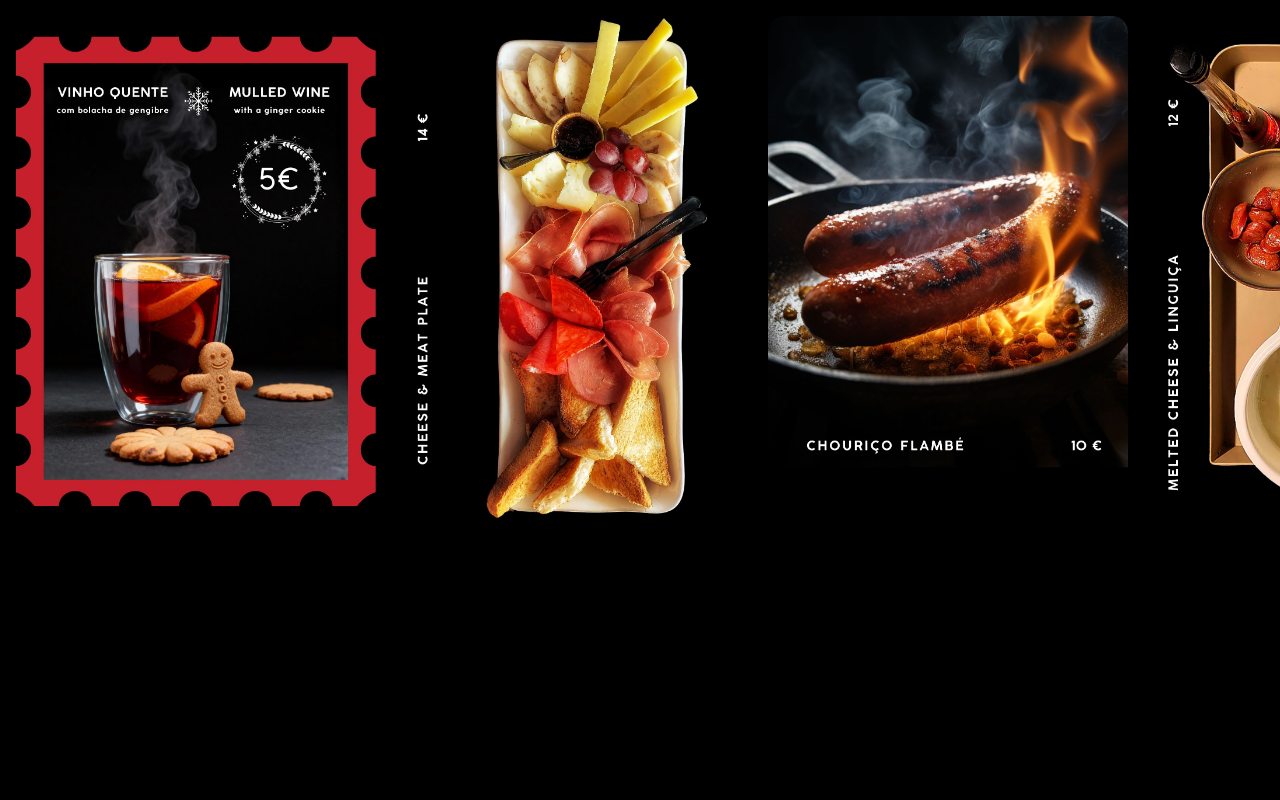
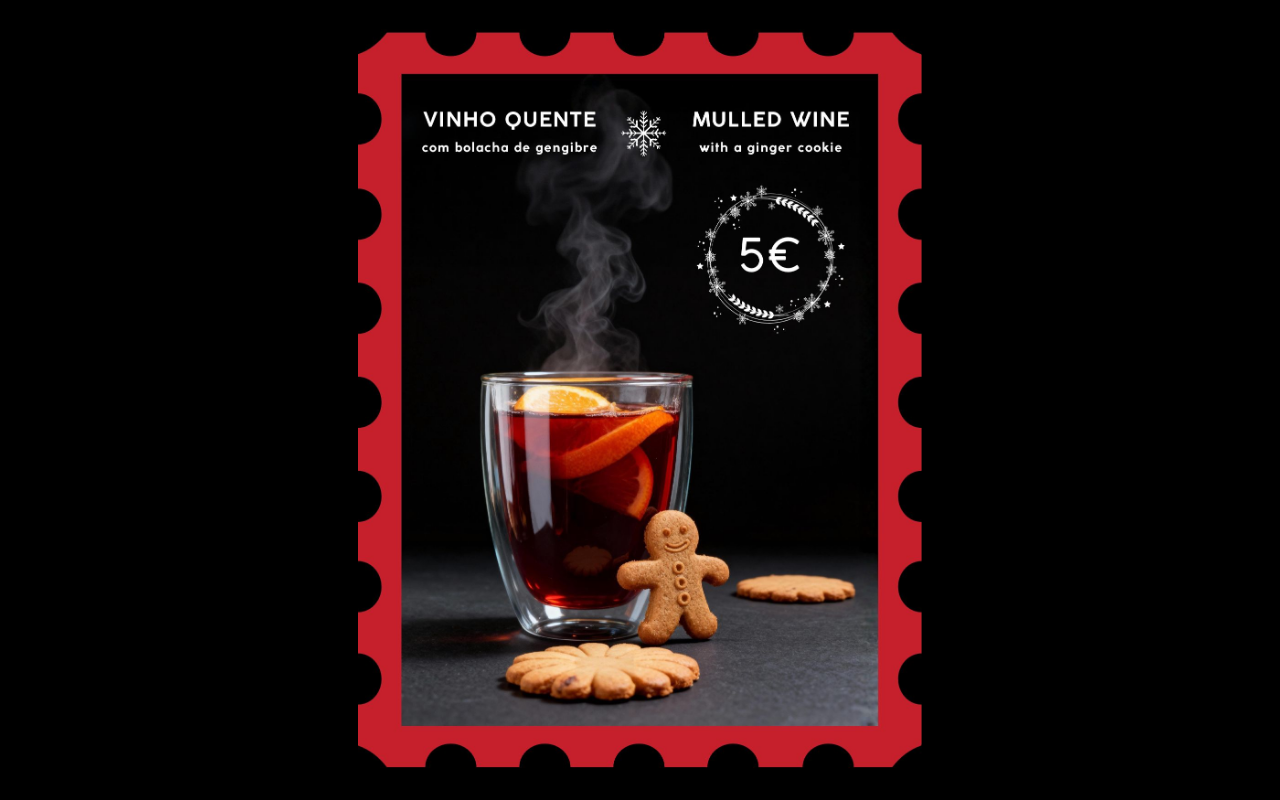
Before and after one commit to hrestenkov123/winewings, a plain HTML site: page index.html in a window 1280 px wide. Drawn offline with Linux system fonts and the light colour scheme.

Commit message:
Update index.html

```diff
--- a/index.html
+++ b/index.html
@@ -6,18 +6,22 @@
   <title>WineWings – Digital Deck</title>
 
   <style>
-    body {
+    html, body {
       margin: 0;
+      padding: 0;
+      height: 100%;
       background: #000;
+      overflow: hidden;
       font-family: system-ui, -apple-system, BlinkMacSystemFont, sans-serif;
     }
 
     .deck {
       display: flex;
-      gap: 16px;
-      padding: 16px;
-      overflow-x: auto;
+      width: 100vw;
+      height: 100vh;
+      overflow-x: scroll;
       scroll-snap-type: x mandatory;
+      scroll-behavior: smooth;
       -webkit-overflow-scrolling: touch;
     }
 
@@ -26,37 +30,38 @@
     }
 
     .card {
-      flex: 0 0 auto;
-      scroll-snap-align: center;
-      width: 90vw;
-      max-width: 420px;
+      flex: 0 0 100vw;
+      height: 100vh;
+      scroll-snap-align: start;
+      display: flex;
+      align-items: center;
+      justify-content: center;
     }
 
     .card img {
-      width: 100%;
-      height: auto;
-      border-radius: 16px;
-      display: block;
-    }
-
-    @media (min-width: 768px) {
-      .card {
-        width: 360px;
-      }
+      max-width: 100vw;
+      max-height: 100vh;
+      object-fit: contain;
     }
   </style>
 </head>
 
 <body>
 
-  <div class="deck">
-    <div class="card"><img src="cards/cards-01.jpg" alt=""></div>
-    <div class="card"><img src="cards/cards-02.jpg" alt=""></div>
-    <div class="card"><img src="cards/cards-03.jpg" alt=""></div>
-    <div class="card"><img src="cards/cards-04.jpg" alt=""></div>
-    <div class="card"><img src="cards/cards-05.jpg" alt=""></div>
-    <!-- добавляй дальше по аналогии -->
-  </div>
+  <div class="deck" id="deck"></div>
+
+  <script>
+    const TOTAL_CARDS = 36; // ← твои 36 карточек
+    const deck = document.getElementById("deck");
+
+    for (let i = 1; i <= TOTAL_CARDS; i++) {
+      const n = String(i).padStart(2, "0");
+      const card = document.createElement("div");
+      card.className = "card";
+      card.innerHTML = `<img src="cards/cards-${n}.jpg" alt="">`;
+      deck.appendChild(card);
+    }
+  </script>
 
 </body>
 </html>
```
